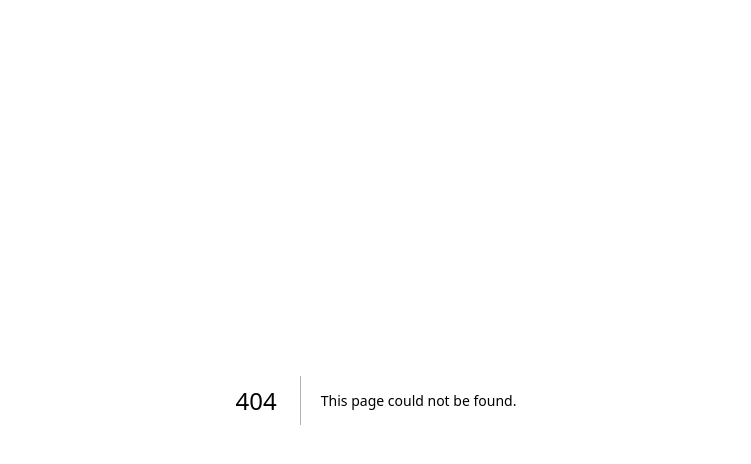
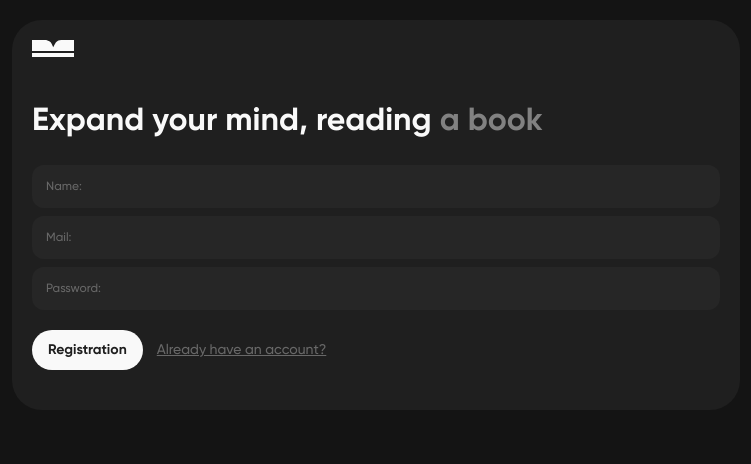
Before and after one commit to georgijbudik/read-journey, a Next.js app: page /register in a window 1280 px wide. Before the commit this address had no page. Shown: the top 464 px of the page, without its empty margins (264-1015 px from the left). Built offline with nearby package versions, Linux system fonts and the light colour scheme.

Commit message:
added registration-page

```diff
--- a/app/(auth)/layout.tsx
+++ b/app/(auth)/layout.tsx
@@ -1,5 +1,9 @@
 const AuthLayout = ({ children }: { children: React.ReactNode }) => {
-  return children;
+  return (
+    <div className="p-5 container">
+      {children}
+    </div>
+  );
 };
 
 export default AuthLayout;
--- /dev/null
+++ b/app/(auth)/register/_components/registration-form.tsx
@@ -0,0 +1,88 @@
+"use client";
+
+import { Button } from "@/components/ui/button";
+import Link from "next/link";
+import { useForm, SubmitHandler } from "react-hook-form";
+import { yupResolver } from "@hookform/resolvers/yup";
+import { registrationSchema } from "@/schemas/registrationSchema";
+
+interface IRegisterValues {
+  name: string;
+  mail: string;
+  password: string;
+}
+
+const RegistrationForm = () => {
+  const {
+    register,
+    handleSubmit,
+    formState: { errors, touchedFields },
+  } = useForm<IRegisterValues>({
+    resolver: yupResolver(registrationSchema),
+    defaultValues: {
+      name: "",
+      mail: "",
+      password: "",
+    },
+  });
+  console.log(errors);
+
+  const onSubmit: SubmitHandler<IRegisterValues> = (data) => console.log(data);
+
+  return (
+    <form onSubmit={handleSubmit(onSubmit)}>
+      <div className="relative mb-2">
+        <input
+          className="w-full h-full py-[14px] pl-[59px] text-primary text-xs relative rounded-xl bg-muted outline-0"
+          {...register("name")}
+        />
+        <p className="text-xs text-secondary absolute top-[14px] left-[14px] inline-block">
+          Name:{" "}
+        </p>
+        <p className="text-[10px] text-accent-red mt-1 pl-[14px]">
+          {errors.name?.message}
+        </p>
+      </div>
+      <div className="relative mb-2">
+        <input
+          className="w-full h-full py-[14px] pl-[49px] text-primary text-xs relative rounded-xl bg-muted outline-0"
+          {...register("mail")}
+        />
+        <p className="text-xs text-secondary absolute top-[14px] left-[14px] inline-block">
+          Mail:{" "}
+        </p>
+        <p className="text-[10px] text-accent-red mt-1 pl-[14px]">
+          {errors.mail?.message}
+        </p>
+      </div>
+      <div className="relative mb-5">
+        <input
+          className="w-full h-full py-[14px] pl-[78px] text-primary text-xs relative rounded-xl bg-muted outline-0"
+          {...register("password")}
+        />
+        <p className="text-xs text-secondary absolute top-[14px] left-[14px] inline-block">
+          Password:{" "}
+        </p>
+        <p className="text-[10px] text-accent-red mt-1 pl-[14px]">
+          {errors.password?.message}
+        </p>
+      </div>
+      <div className="">
+        <Button
+          type="submit"
+          className="bg-primary text-button-text font-bold rounded-[30px] py-3 mr-[14px]"
+        >
+          Registration
+        </Button>
+        <Link
+          href="/login"
+          className="text-sm text-secondary underline underline-offset-1"
+        >
+          Already have an account?
+        </Link>
+      </div>
+    </form>
+  );
+};
+
+export default RegistrationForm;
--- /dev/null
+++ b/app/(auth)/register/layout.tsx
@@ -0,0 +1,5 @@
+const RegisterLayout = ({ children }: { children: React.ReactNode }) => {
+  return children;
+};
+
+export default RegisterLayout;
--- /dev/null
+++ b/app/(auth)/register/page.tsx
@@ -0,0 +1,14 @@
+import FormBlock from "../_components/form-block";
+import RegistrationForm from "./_components/registration-form";
+
+const RegisterPage = () => {
+  return (
+    <div>
+      <FormBlock>
+        <RegistrationForm />
+      </FormBlock>
+    </div>
+  );
+};
+
+export default RegisterPage;
--- a/components/ui/logo.tsx
+++ b/components/ui/logo.tsx
@@ -1,7 +1,7 @@
 const Logo = () => {
   return (
     <div>
-      <svg className="h-10 w-10">
+      <svg className="h-[17px] w-[42px]">
         <use xlinkHref="/sprite.svg#icon-logo"></use>
       </svg>
     </div>
```
